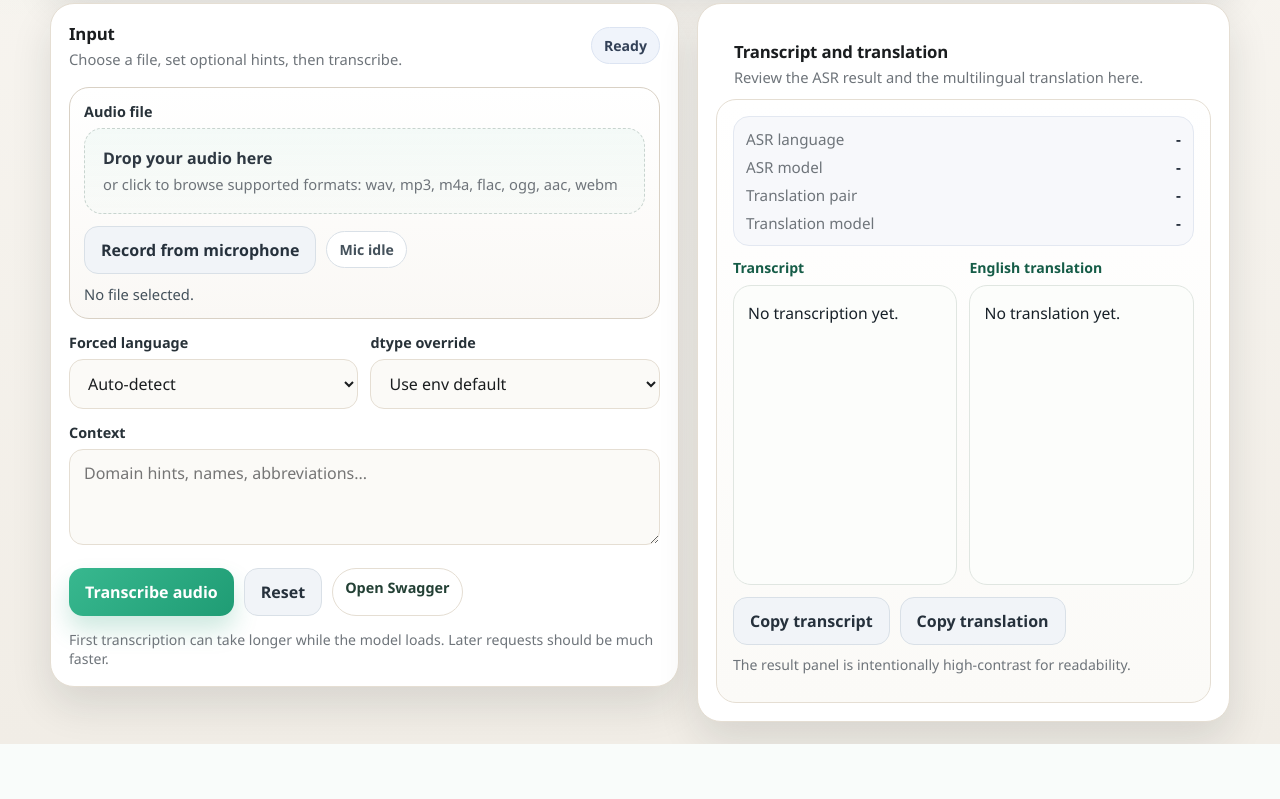
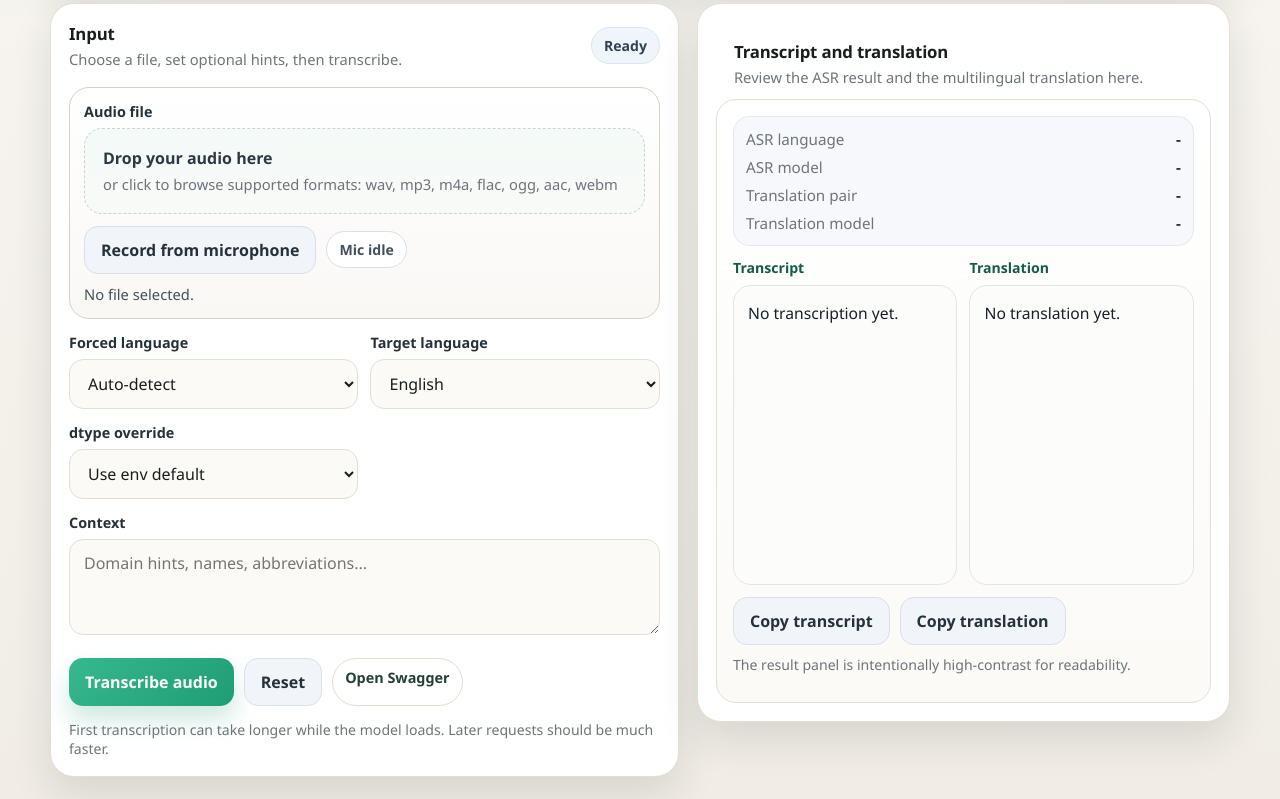
Before and after one commit to LamNguyen181198/NLP_Final_Project, a Flask app: page / in a window 1280 px wide. Shown: the part 471-1270 px from the top of the page. Before the commit the page ends 1215 px from the top, so only its background shows below. Run offline with Flask 3, Linux system fonts and the light colour scheme.

Commit message:
Completed multi-destination multi-source languages

```diff
--- a/frontend/app.py
+++ b/frontend/app.py
@@ -415,6 +415,13 @@ def warmup_models():
                 "required": False,
                 "description": "Optional context prompt",
             },
+            {
+                "name": "target_lang",
+                "in": "formData",
+                "type": "string",
+                "required": False,
+                "description": "Optional NLLB target language code. Example: eng_Latn, vie_Latn, jpn_Jpan",
+            },
         ],
         "responses": {
             "200": {
@@ -451,6 +458,20 @@ def transcribe_audio():
 
     context = (request.form.get("context") or "").strip()
     language = (request.form.get("language") or "").strip() or None
+    requested_target_lang = (request.form.get("target_lang") or "").strip()
+
+    if requested_target_lang:
+        from translate_model.nllb import NLLB_LANGUAGE_CODES, normalize_language_code
+
+        requested_target_lang = normalize_language_code(requested_target_lang) or ""
+        if requested_target_lang not in set(NLLB_LANGUAGE_CODES.values()):
+            return jsonify(
+                {
+                    "error": "Unsupported target language",
+                    "target_lang": requested_target_lang,
+                    "supported_target_langs": sorted(NLLB_LANGUAGE_CODES.values()),
+                }
+            ), 400
 
     env_cfg = _get_env_config()
     cfg = ASRConfig(
@@ -496,7 +517,7 @@ def transcribe_audio():
         if result.text.strip():
             translator = translation_service.get_translator(translation_cfg)
             translation_source_lang = _resolve_translation_source_language(result.language, translation_cfg) or ""
-            translation_target_lang = translation_cfg.target_lang
+            translation_target_lang = requested_target_lang or translation_cfg.target_lang
             try:
                 raw_translated_text = _translate_text(
                     translator,
--- a/frontend/templates/index.html
+++ b/frontend/templates/index.html
@@ -653,6 +653,22 @@
               </select>
             </div>
             <div>
+              <label for="target_lang">Target language</label>
+              <select id="target_lang" name="target_lang">
+                <option value="eng_Latn" selected>English</option>
+                <option value="vie_Latn">Vietnamese</option>
+                <option value="zho_Hans">Chinese Simplified</option>
+                <option value="jpn_Jpan">Japanese</option>
+                <option value="kor_Hang">Korean</option>
+                <option value="fra_Latn">French</option>
+                <option value="deu_Latn">German</option>
+                <option value="spa_Latn">Spanish</option>
+              </select>
+            </div>
+          </div>
+
+          <div class="grid-2">
+            <div>
               <label for="dtype">dtype override</label>
               <select id="dtype" name="dtype">
                 <option value="">Use env default</option>
@@ -700,7 +716,7 @@
             </div>
 
             <div>
-              <div class="helper" style="margin-bottom: 8px; color: var(--brand-dark); font-weight: 700;">English translation</div>
+              <div class="helper" style="margin-bottom: 8px; color: var(--brand-dark); font-weight: 700;">Translation</div>
               <div id="translationResult" class="transcript">No translation yet.</div>
             </div>
           </div>
```
